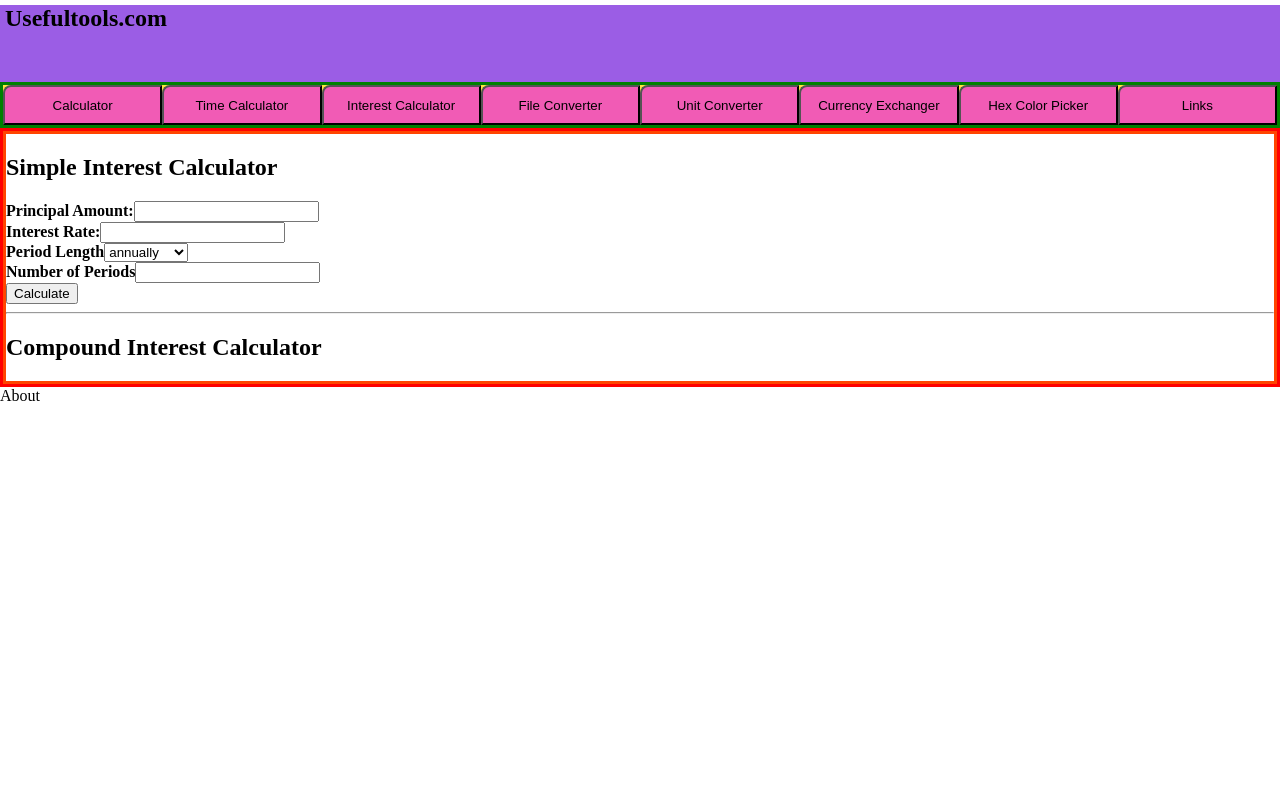
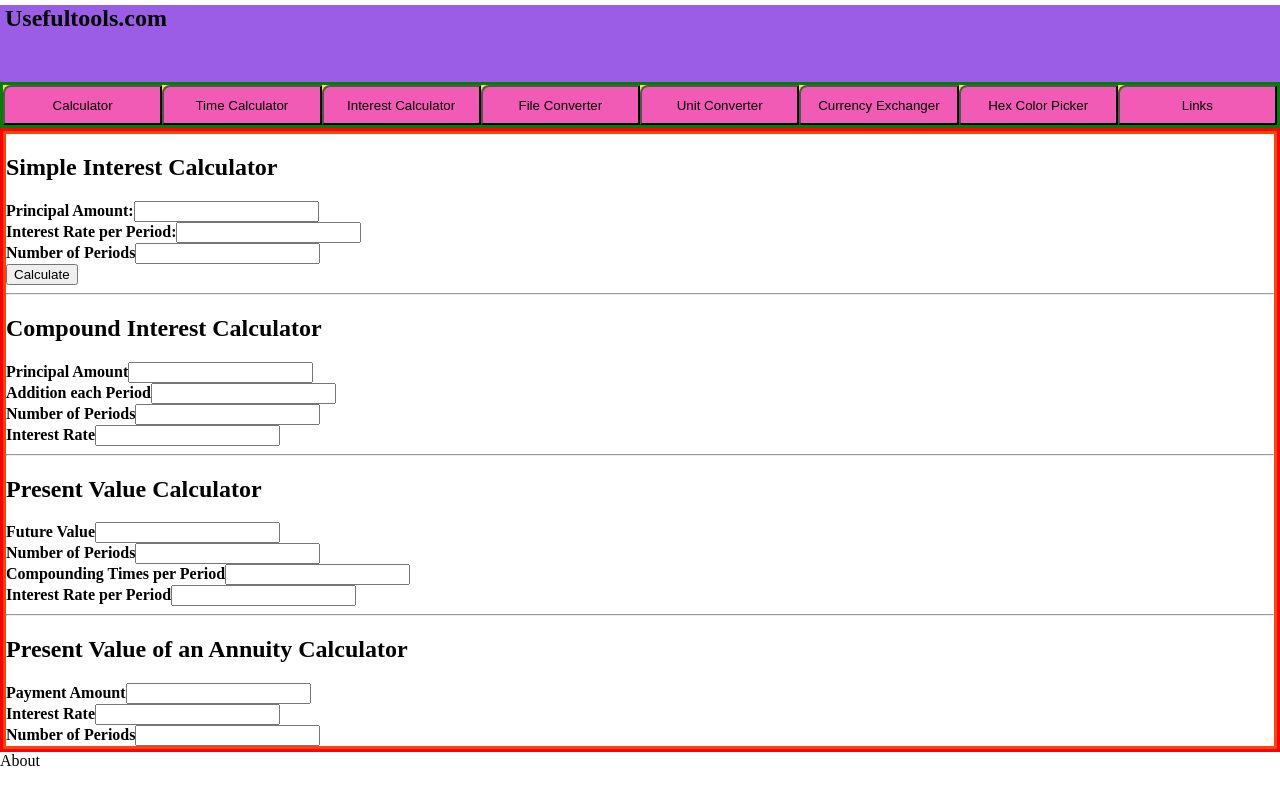
Before and after one commit to adamnnoli/usefultools, a Vue app: page / in a window 1280 px wide. Both pictures are taken after a click on the button "Interest Calculator". Built offline with nearby package versions, Linux system fonts and the light colour scheme.

Commit message:
Added HTML for all Interest Calculators

```diff
--- a/src/components/tools/interestCalculator.vue
+++ b/src/components/tools/interestCalculator.vue
@@ -4,27 +4,73 @@
       <h2>Simple Interest Calculator</h2>
       <div class="interestSection">
         <h4>Principal Amount:</h4>
-        <input type="number" id="simplePrincipal" />
+        <input type="number" />
       </div>
       <div class="interestSection">
-        <h4>Interest Rate:</h4>
-        <input type="number" id="simpleRate" />
-      </div>
-      <div class="interestSection">
-        <h4>Period Length</h4>
-        <select v-model="simpleFrequency">
-          <option v-for="freq in frequencies" :key="freq">{{ freq }}</option>
-        </select>
+        <h4>Interest Rate per Period:</h4>
+        <input type="number" />
       </div>
       <div class="interestSection">
         <h4>Number of Periods</h4>
-        <input type="number" id="simplePeriods" />
+        <input type="number" />
       </div>
       <button>Calculate</button>
-      <hr>
+      <hr />
     </div>
     <div id="compoundInterest">
       <h2>Compound Interest Calculator</h2>
+      <div class="compoundSection">
+        <h4>Principal Amount</h4>
+        <input type="number" />
+      </div>
+      <div class="compoundSection">
+        <h4>Addition each Period</h4>
+        <input type="number" />
+      </div>
+      <div class="compoundSection">
+        <h4>Number of Periods</h4>
+        <input type="number" />
+      </div>
+      <div class="compoundSection">
+        <h4>Interest Rate</h4>
+        <input type="number" />
+      </div>
+      <hr />
+    </div>
+    <div id="presentValue">
+      <h2>Present Value Calculator</h2>
+      <div class="presentValueSection">
+        <h4>Future Value</h4>
+        <input type="number" />
+      </div>
+      <div class="presentValueSection">
+        <h4>Number of Periods</h4>
+        <input type="number" />
+      </div>
+      <div class="presentValueSection">
+        <h4>Compounding Times per Period</h4>
+        <input type="number" />
+      </div>
+      <div class="presentValueSection">
+        <h4>Interest Rate per Period</h4>
+        <input type="number" />
+      </div>
+      <hr />
+    </div>
+    <div id="annuity">
+      <h2>Present Value of an Annuity Calculator</h2>
+      <div class="annuitySection">
+        <h4>Payment Amount</h4>
+        <input type="number" />
+      </div>
+      <div class="annuitySection">
+        <h4>Interest Rate</h4>
+        <input type="number" />
+      </div>
+      <div class="annuitySection">
+        <h4>Number of Periods</h4>
+        <input type="number" />
+      </div>
     </div>
   </div>
 </template>
```
